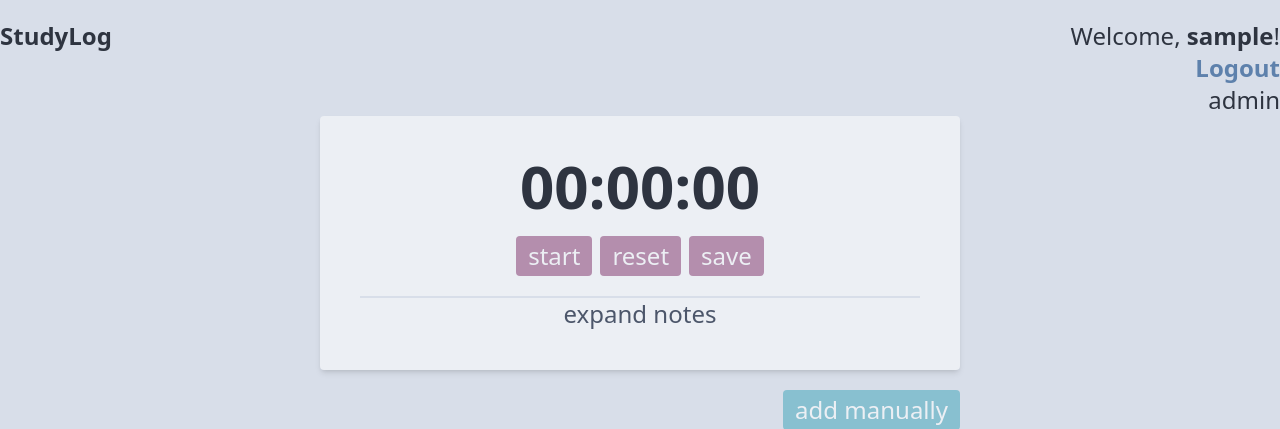
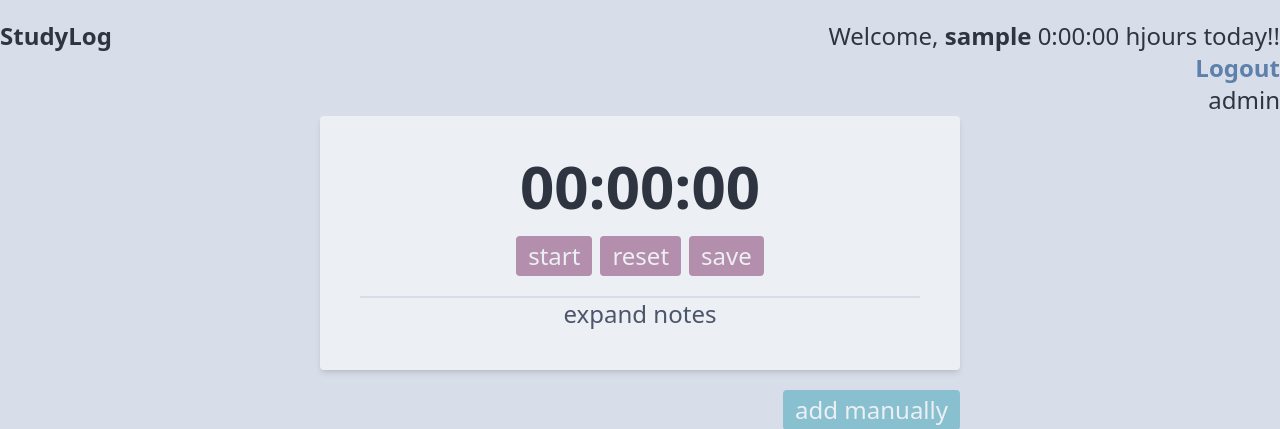
Before and after one commit to rommuloifrn/studyclock, a Django app: page / in a window 1280 px wide. Shown: the top 429 px of the page. Run offline with Django 4.2, Linux system fonts and the light colour scheme; the visitor is signed in with stand-in values (Sample User, id 1); data that the repository does not hold is empty; style sheets or scripts are compiled from the project's sources.

Commit message:
add method to get the hours a user registered current day

```diff
--- a/src/base/models.py
+++ b/src/base/models.py
@@ -4,6 +4,16 @@ from django.http import HttpResponseRedirect
 import datetime
 
 # Create your models here.
+
+class StudyClockTools():
+    def user_today_hours(user):
+        sessions = user.session_set.all().order_by('-saved')
+        hours = datetime.timedelta()
+        # MUITO ineficiente
+        for s in sessions:
+            if s.saved.date() == datetime.datetime.now().date():
+                hours = hours + s.duration
+        return hours
 
 class Session(models.Model):
     user = models.ForeignKey(User, on_delete=models.CASCADE)
--- a/src/base/templates/base.html
+++ b/src/base/templates/base.html
@@ -19,7 +19,7 @@
         <div class="w-max flex flex-col text-right">
             {% if request.user.is_authenticated %}
             <div>
-                Welcome,&nbsp<a href="{% url 'profile' %}" class="h-min mini-link font-semibold hover:text-nord13">{{request.user}}</a>!
+                Welcome,&nbsp<a href="{% url 'profile' %}" class="h-min mini-link font-semibold hover:text-nord13">{{request.user}}</a> {{hours}} hjours today!!
             </div>
 
             <a href="{% url 'logout' %}" class="text-nord10 dark:text-nord7 hover:text-nord3 dark:hover:text-nord9 font-semibold">Logout</a>
--- a/src/base/views.py
+++ b/src/base/views.py
@@ -10,7 +10,7 @@ from django.views.generic import CreateView
 from django.contrib.auth.views import LoginView, LogoutView
 
 from .forms import RegisterForm
-from .models import Session
+from .models import Session, StudyClockTools
 from django.contrib.auth.models import User
 from datetime import timedelta, date, datetime, timezone
 
@@ -24,8 +24,11 @@ class Chronometer(View):
         # isso aqui está meio gambiarra!
         if request.user.is_authenticated:
             sessions = request.user.session_set.all().order_by('-saved')
-        else: sessions = 0
-        return render(request, 'index.html', {'sessions':sessions})
+            today_hours = StudyClockTools.user_today_hours(request.user)
+        else:
+            sessions = 0
+            today_hours = 0
+        return render(request, 'index.html', {'sessions':sessions, 'hours':today_hours})
 
     def post(self, request, *args, **kwargs):
         sess = Session(duration = parse_duration(request.POST.get('duration')), notes = request.POST.get('notes'), user = request.user, saved=datetime.now())
```
Also changed, not shown: src/base/migrations/0001_initial.py.
